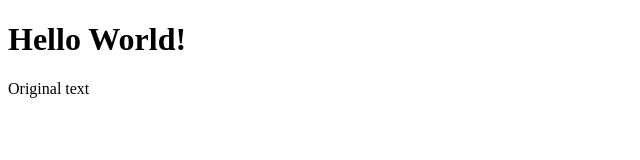
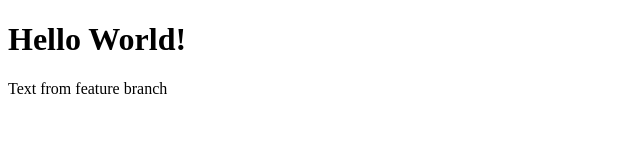
Before and after one commit to Glieb4ik/GitConflict, a plain HTML site: page index.html in a window 1280 px wide. Shown: the whole page, without its empty margins (0-640 px from the left). Drawn offline with Linux system fonts and the light colour scheme.

Commit message:
Update text in feature

```diff
--- a/index.html
+++ b/index.html
@@ -7,6 +7,6 @@
 </head>
 <body>
     <h1>Hello World!</h1>
-    <p>Original text</p>
+    <p>Text from feature branch</p>
 </body>
 </html>
```
